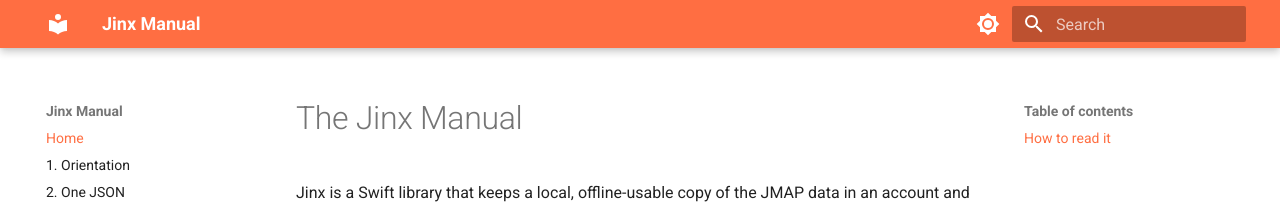
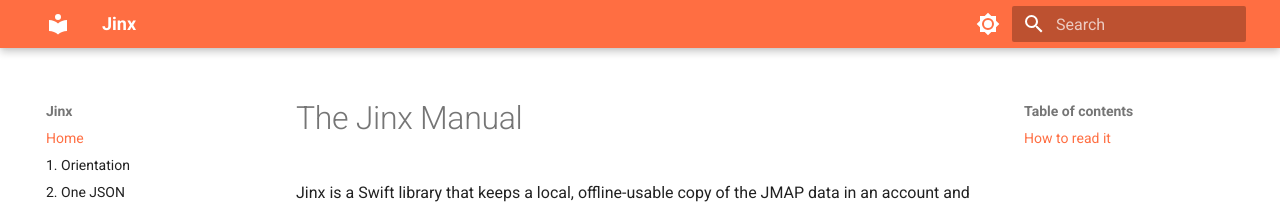
Before and after one commit to rjbs/Jinx, an MkDocs documentation site: the page built from doc/manual/docs/index.md, in a window 1280 px wide. Shown: the top 206 px of the page. Built offline with MkDocs 1.6.1 and Material for MkDocs 9.7.7, drawn with Linux system fonts in a browser that asks for light colours.

Commit message:
manual: the site is titled Jinx, as its siblings are their software
Co-Authored-By: Claude <noreply@anthropic.com>

```diff
--- a/doc/manual/mkdocs.yml
+++ b/doc/manual/mkdocs.yml
@@ -1,4 +1,4 @@
-site_name: Jinx Manual
+site_name: Jinx
 site_description: >-
   A walk through Jinx, a Swift library that keeps a local copy of JMAP
   data in sync with a server, written for people who know the protocol
```
